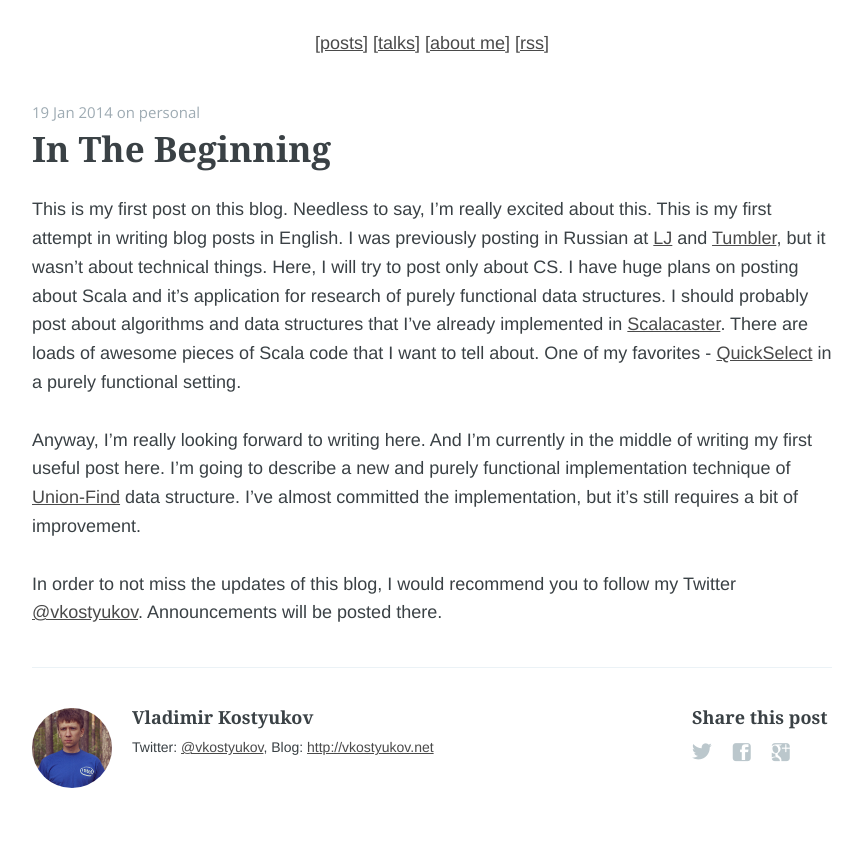
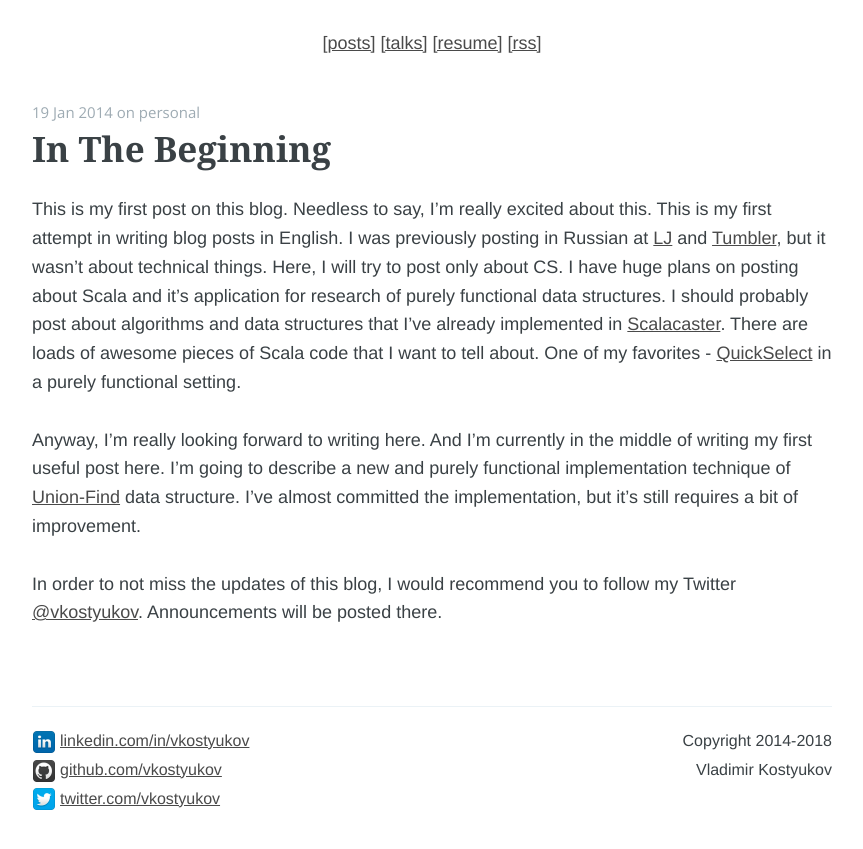
Before and after one commit to vkostyukov/vkostyukov.github.com, a Jekyll site: the page built from _posts/2014-01-19-in-the-beginning.markdown, in a window 1280 px wide. Shown: the top 849 px of the page, without its empty margins (208-1071 px from the left). Built offline with Jekyll 4.4.1, drawn with Linux system fonts in a browser that asks for light colours; comment, search, counter and statistics services are not loaded.

Commit message:
Remove about page

```diff
--- a/_config.yml
+++ b/_config.yml
@@ -1,5 +1,5 @@
 name: Vladimir Kostyukov
-description: "Research & Engineering"
+description: "Posts / Slides"
 meta_description: ""
 
 highlighter: rouge
@@ -13,5 +13,5 @@ gems:
 feed:
   path: rss.xml
 
-url: 'http://vkostyukov.net'
+url: 'http://kostyukov.net'
 author: 'Vladimir Kostyukov'
--- a/_layouts/default.html
+++ b/_layouts/default.html
@@ -18,11 +18,66 @@
     <link rel="stylesheet" type="text/css" href="/assets/css/syntax.css">
     <!-- Customisation  -->
     <link rel="stylesheet" type="text/css" href="/assets/css/main.css" />
+    <style>
+      .footer {
+        border-top: #EBF2F6 1px solid;
+        position: relative;
+        width:80%;
+        max-width: 800px;
+        margin: 4rem auto;
+        padding-bottom: 1rem;
+        word-break: break-word;
+        hyphens: auto;
+        font-size: 16px;
+      }
 
+      .footer .links {
+        float: left;
+      }
+
+      .footer .links ul {
+        list-style-type: none;
+        padding-left: 0;
+        margin-top: 1rem;
+        padding-top: 1rem;
+      }
+
+      .footer .links ul li img {
+        display: inline;
+        width: 24px;
+        height: 24px;
+        vertical-align: middle;
+        margin-right: 4px;
+      }
+
+      .footer .copyright {
+        padding-top: 20px;
+        float: right;
+        text-align: right;
+      }
+    </style>
 </head>
 <body class="home-template">
-
+    <br />
+    <center/>
+      <a href='{{site.url}}/'>[posts]</a>
+      <a href='{{site.url}}/talks/'>[talks]</a>
+      <a href='{{site.url}}/resume/'>[resume]</a>
+      <a href="{{site.url}}/rss.xml">[rss]</a>
+    </center>
     {{ content }}
+    <section class="footer">
+      <section class="links">
+        <ul>
+          <li><img src="{{ site.url }}/assets/images/linkedin.png" /><a href="https://www.linkedin.com/in/vkostyukov/">linkedin.com/in/vkostyukov</a></li>
+          <li><img src="{{ site.url }}/assets/images/github.png" /><a href="https://github.com/vkostyukov">github.com/vkostyukov</a></li>
+          <li><img src="{{ site.url }}/assets/images/twitter.png" /><a href="https://twitter.com/vkostyukov">twitter.com/vkostyukov</a></li>
+        </ul>
+      </section>
+      <section class="copyright">
+          Copyright 2014-2018<br />Vladimir Kostyukov
+      </section>
+    </section>
 
     <script type="text/javascript" src="/assets/js/jquery-1.10.2.min.js"></script>
     <script type="text/javascript" src="/assets/js/jquery.fitvids.js"></script>
@@ -37,7 +92,6 @@
 
       ga('create', 'UA-61641022-1', 'auto');
       ga('send', 'pageview');
-
     </script>
 </body>
 </html>
--- a/_layouts/post.html
+++ b/_layouts/post.html
@@ -5,14 +5,6 @@ archive: false
 ---
 
 <main class="content" role="main">
-    <br />
-    <center/>
-      <a href='{{site.url}}/'>[posts]</a>
-      <a href='{{site.url}}/talks/'>[talks]</a>
-      <a href='{{site.url}}/about/'>[about me]</a>
-      <a href="{{site.url}}/rss.xml">[rss]</a>
-    </center>
-
     <article class="post">
         <span class="post-meta">
             <time datetime="{{ page.date | date:"%Y-%m-%d" }}">{{ page.date | date_to_string }}</time>
@@ -40,55 +32,5 @@ archive: false
             </ul>
         </section>
         {% endif %}
-
-        <footer class="post-footer">
-            <!-- If we want to display author's name and bio -->
-            {% if site.author %}
-                <section class="author">
-                    <header> <a href="{{ site.baseurl }}"> <img class="profile" src="/assets/images/profile.jpg" alt="Author's profile picture"></a></header>
-                    <article>
-                        <!-- Author Name -->
-                        <h4> {{ site.author }} </h4>
-                        <!-- Author Bio -->
-                        <p>
-                            Twitter: <a href="http://twitter.com/vkostyukov">@vkostyukov</a>, Blog: <a href="http://vkostyukov.net">http://vkostyukov.net</a>
-                        </p>
-                    </article>
-                </section>
-            {% endif %}
-
-            <section class="share">
-                <h4>Share this post</h4>
-                <a class="icon-twitter" href="http://twitter.com/share?text={{page.title}}&amp;url={{site.url}}{{ page.url }}"
-                    onclick="window.open(this.href, 'twitter-share', 'width=550,height=235');return false;">
-                    <span class="hidden">Twitter</span>
-                </a>
-                <a class="icon-facebook" href="https://www.facebook.com/sharer/sharer.php?u={{site.url}}{{page.url}}"
-                    onclick="window.open(this.href, 'facebook-share','width=580,height=296');return false;">
-                    <span class="hidden">Facebook</span>
-                </a>
-                <a class="icon-google-plus" href="https://plus.google.com/share?url={{site.url}}{{page.url}}"
-                   onclick="window.open(this.href, 'google-plus-share', 'width=490,height=530');return false;">
-                    <span class="hidden">Google+</span>
-                </a>
-            </section>
-
-            {% if page.disqus %}
-            <section class="disqus">
-                <div id="disqus_thread"></div>
-                <script type="text/javascript">
-
-                    var disqus_shortname = 'vkostyukov';
-                    var disqus_developer = 0; // developer mode is on
-                    (function() {
-                        var dsq = document.createElement('script'); dsq.type = 'text/javascript'; dsq.async = true;
-                        dsq.src = 'http://' + disqus_shortname + '.disqus.com/embed.js';
-                        (document.getElementsByTagName('head')[0] || document.getElementsByTagName('body')[0]).appendChild(dsq);
-                    })();
-                </script>
-                <noscript>Please enable JavaScript to view the <a href="http://disqus.com/?ref_noscript">comments powered by Disqus.</a></noscript>
-            </section>
-            {% endif %}
-        </footer>
     </article>
 </main>
--- a/assets/css/screen.css
+++ b/assets/css/screen.css
@@ -652,7 +652,7 @@ margin on the iframe, cause it breaks stuff. */
 }
 
 .older-posts {
-    right: 0;
+    right: -50px;
 }
 
 .page-number {
@@ -661,7 +661,7 @@ margin on the iframe, cause it breaks stuff. */
 }
 
 .newer-posts {
-    left: 0;
+    left: -50px;
 }
 
 .older-posts:hover,
```
Also changed, not shown: _layouts/page.html (+0 -9 lines), about/index.html (deleted, +0 -61 lines), index.html (+0 -8 lines).
